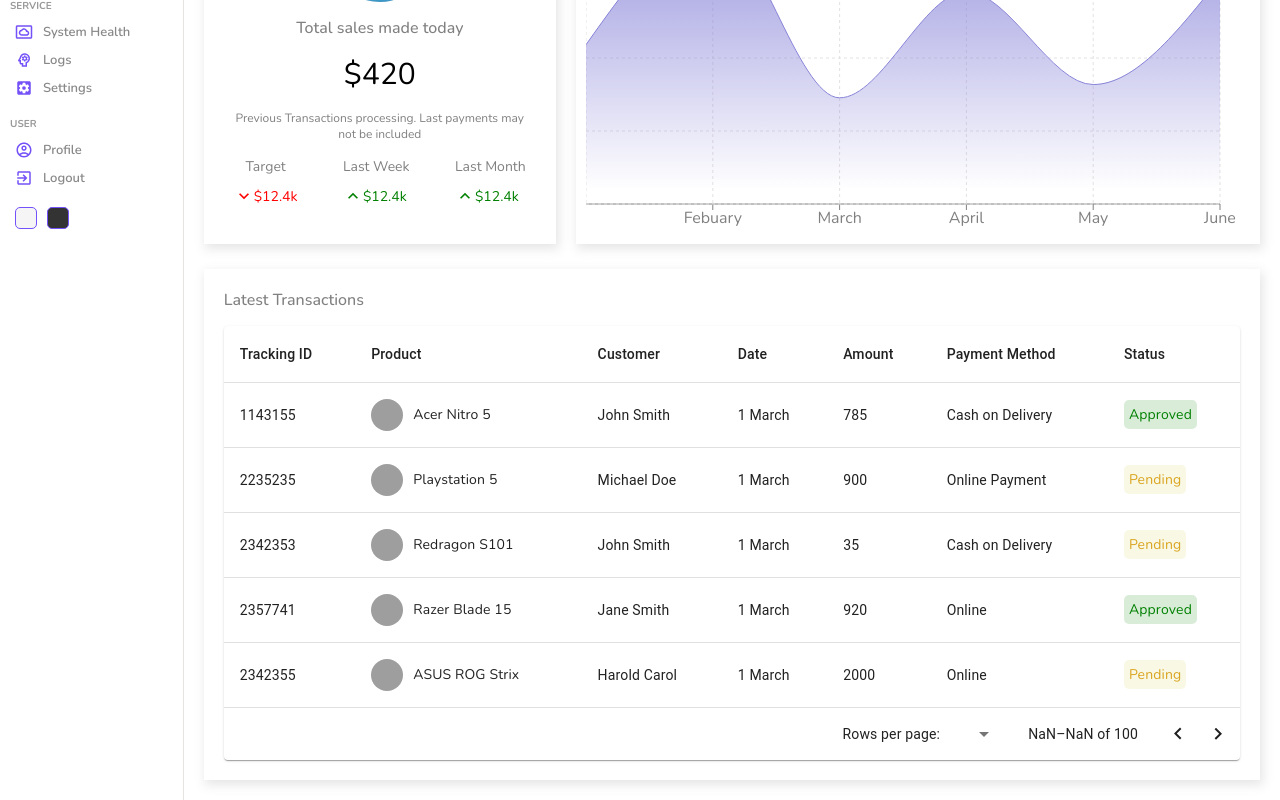
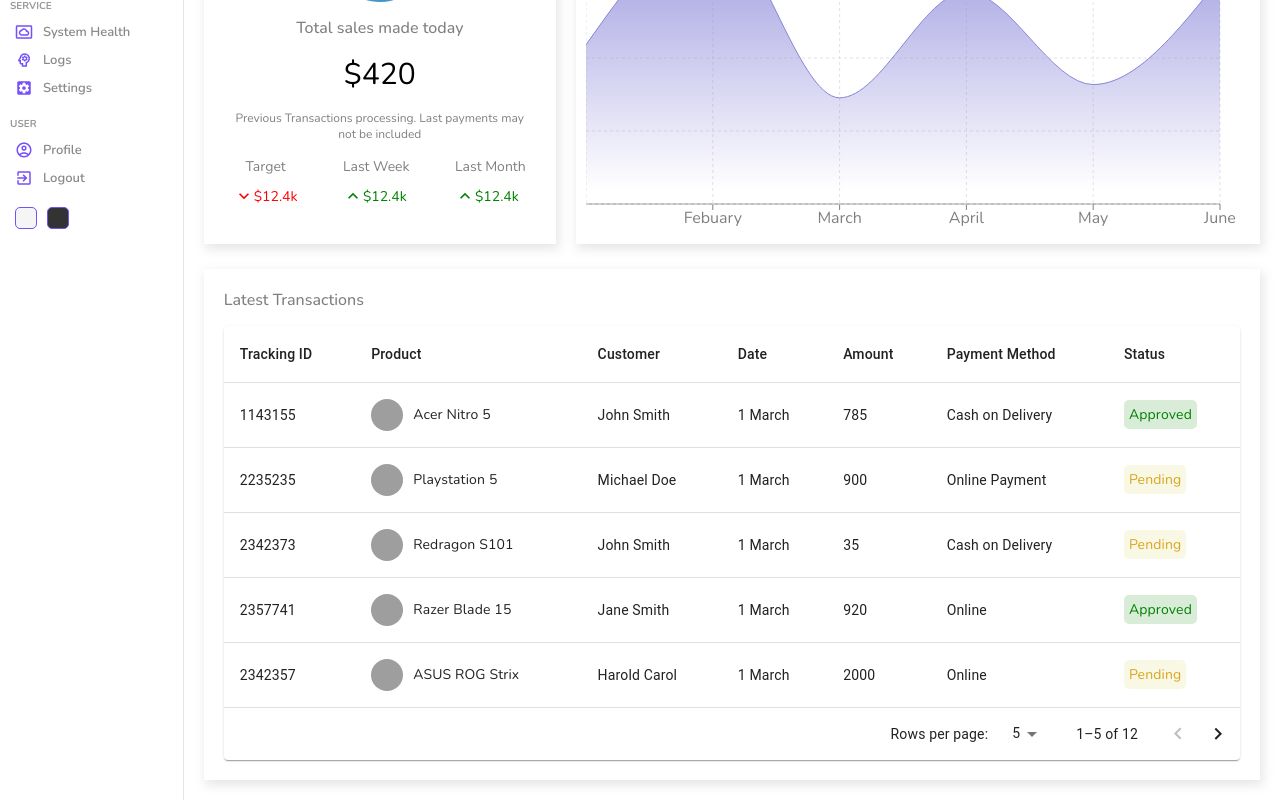
Before and after one commit to KotniSohan98/react-admin-pannel, a React (Create React App) app: page / in a window 1280 px wide. Shown: the part 366-1166 px from the top of the page. Built offline with nearby package versions, Linux system fonts and the light colour scheme; data requests are answered from the project's data file; grey boxes are pictures that could not be loaded.

Commit message:
db data updated and pagination functionality added

```diff
--- a/db.json
+++ b/db.json
@@ -21,7 +21,7 @@
       "status": "Pending"
     },
     {
-      "id": 2342353,
+      "id": 2342373,
       "product": "Redragon S101",
       "img": "https://m.media-amazon.com/images/I/71kr3WAj1FL._AC_UY327_FMwebp_QL65_.jpg",
       "customer": "John Smith",
@@ -41,7 +41,77 @@
       "status": "Approved"
     },
     {
+      "id": 2342357,
+      "product": "ASUS ROG Strix",
+      "img": "https://m.media-amazon.com/images/I/81hH5vK-MCL._AC_UY327_FMwebp_QL65_.jpg",
+      "customer": "Harold Carol",
+      "date": "1 March",
+      "amount": 2000,
+      "method": "Online",
+      "status": "Pending"
+    },
+    {
+      "id": 2342356,
+      "product": "ASUS ROG Strix",
+      "img": "https://m.media-amazon.com/images/I/81hH5vK-MCL._AC_UY327_FMwebp_QL65_.jpg",
+      "customer": "Harold Carol",
+      "date": "1 March",
+      "amount": 2000,
+      "method": "Online",
+      "status": "Pending"
+    },
+    {
       "id": 2342355,
+      "product": "ASUS ROG Strix",
+      "img": "https://m.media-amazon.com/images/I/81hH5vK-MCL._AC_UY327_FMwebp_QL65_.jpg",
+      "customer": "Harold Carol",
+      "date": "1 March",
+      "amount": 2000,
+      "method": "Online",
+      "status": "Pending"
+    },
+    {
+      "id": 2342354,
+      "product": "ASUS ROG Strix",
+      "img": "https://m.media-amazon.com/images/I/81hH5vK-MCL._AC_UY327_FMwebp_QL65_.jpg",
+      "customer": "Harold Carol",
+      "date": "1 March",
+      "amount": 2000,
+      "method": "Online",
+      "status": "Pending"
+    },
+    {
+      "id": 2342353,
+      "product": "ASUS ROG Strix",
+      "img": "https://m.media-amazon.com/images/I/81hH5vK-MCL._AC_UY327_FMwebp_QL65_.jpg",
+      "customer": "Harold Carol",
+      "date": "1 March",
+      "amount": 2000,
+      "method": "Online",
+      "status": "Pending"
+    },
+    {
+      "id": 2342352,
+      "product": "ASUS ROG Strix",
+      "img": "https://m.media-amazon.com/images/I/81hH5vK-MCL._AC_UY327_FMwebp_QL65_.jpg",
+      "customer": "Harold Carol",
+      "date": "1 March",
+      "amount": 2000,
+      "method": "Online",
+      "status": "Pending"
+    },
+    {
+      "id": 2342351,
+      "product": "ASUS ROG Strix",
+      "img": "https://m.media-amazon.com/images/I/81hH5vK-MCL._AC_UY327_FMwebp_QL65_.jpg",
+      "customer": "Harold Carol",
+      "date": "1 March",
+      "amount": 2000,
+      "method": "Online",
+      "status": "Pending"
+    },
+    {
+      "id": 2342350,
       "product": "ASUS ROG Strix",
       "img": "https://m.media-amazon.com/images/I/81hH5vK-MCL._AC_UY327_FMwebp_QL65_.jpg",
       "customer": "Harold Carol",
--- a/src/components/table/BasicTable.jsx
+++ b/src/components/table/BasicTable.jsx
@@ -33,6 +33,20 @@ const BasicTable = () => {
 
   const rows = useSelector((state) => state.transactionList);
   console.log(rows);
+
+  const [page, setPage] = useState(0);
+  const [rowsPerPage, setRowsPerChange] = useState(5);
+
+  const handleChangePage = (event, newPage) => {
+    console.log(newPage);
+
+    setPage(newPage);
+  };
+
+  const handleChangeRowsPerPage = (event) => {
+    setRowsPerChange(parseInt(event.target.value, 10));
+    setPage(0);
+  };
 
   // const rows = [
   //   {
@@ -101,7 +115,10 @@ const BasicTable = () => {
           </TableRow>
         </TableHead>
         <TableBody>
-          {rows.map((row) => (
+          {rows !== null &&
+            rows
+              .slice(page * rowsPerPage, page * rowsPerPage + rowsPerPage)
+              .map((row) => (
                 <TableRow key={row.id}>
                   <TableCell className="tableCell">{row.id}</TableCell>
                   <TableCell className="tableCell">
@@ -123,11 +140,12 @@ const BasicTable = () => {
       </Table>
       <TablePagination
         component="div"
-        count={100}
-        // page={page}
-        // onPageChange={handleChangePage}
-        // rowsPerPage={rowsPerPage}
-        // onRowsPerPageChange={handleChangeRowsPerPage}
+        count={rows.length}
+        page={page}
+        onPageChange={handleChangePage}
+        rowsPerPage={rowsPerPage}
+        onRowsPerPageChange={handleChangeRowsPerPage}
+        rowsPerPageOptions={[5, 10]}
       />
     </TableContainer>
   );
```
Lines whose indentation alone changed are shown as unchanged.
